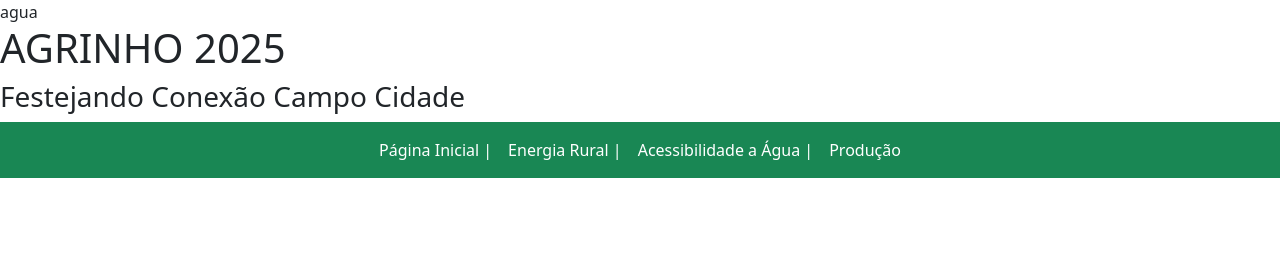
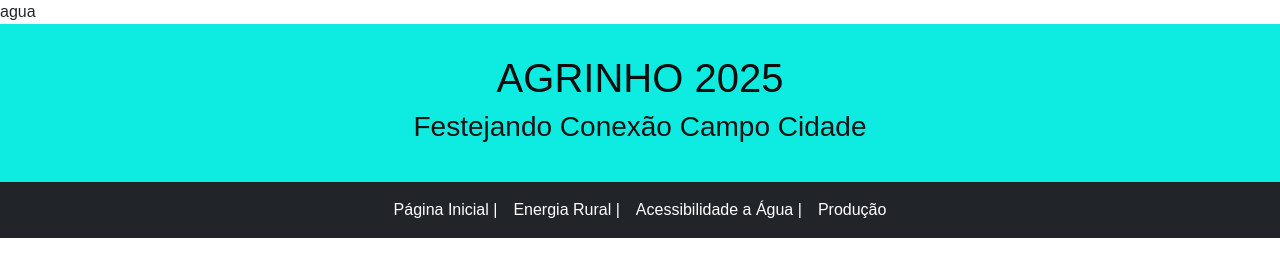
Before and after one commit to Nai22112008/agrinho3, a plain HTML site: page agua.html in a window 1280 px wide. Drawn offline with nearby package versions, Linux system fonts and the light colour scheme.

Commit message:
Add files via upload

```diff
--- a/agua.css
+++ b/agua.css
@@ -0,0 +1,16 @@
+body{
+    padding: 0;
+    margin: 0;
+    font-family: Arial, Helvetica, sans-serif;
+}
+
+.cabecalho{
+    color: rgb(15, 14, 14);
+    background-color: rgb(14, 236, 225);
+    text-align: center;
+    padding: 30px;
+}
+
+.cabecalho h3{
+    color: rgb(19, 19, 17);
+}
--- a/agua.html
+++ b/agua.html
@@ -17,7 +17,7 @@
 </section>
 
 <!--cabeçalho do site-->
-<nav class="navbar navbar-expand-lg bg-success">
+<nav class="navbar navbar-expand-lg bg-dark">
     <div class="container-fluid ">
         <button class="navbar-toggler" type="button" data-bs-toggle="collapse" data-bs-target="#navbarNav"
             aria-controls="navbarNav" aria-expanded="false" aria-label="Toggle navigation">
--- a/energia.css
+++ b/energia.css
@@ -0,0 +1,16 @@
+body{
+    padding: 0;
+    margin: 0;
+    font-family: Arial, Helvetica, sans-serif;
+}
+
+.cabecalho{
+    color: rgb(15, 14, 14);
+    background-color: rgb(14, 236, 225);
+    text-align: center;
+    padding: 30px;
+}
+
+.cabecalho h3{
+    color: rgb(19, 19, 17);
+}
--- a/producao.css
+++ b/producao.css
@@ -0,0 +1,16 @@
+body{
+    padding: 0;
+    margin: 0;
+    font-family: Arial, Helvetica, sans-serif;
+}
+
+.cabecalho{
+    color: rgb(15, 14, 14);
+    background-color: rgb(14, 236, 225);
+    text-align: center;
+    padding: 30px;
+}
+
+.cabecalho h3{
+    color: rgb(19, 19, 17);
+}
```
Also changed, not shown: energia.html (+1 -1 lines), producao.html (+1 -1 lines).
